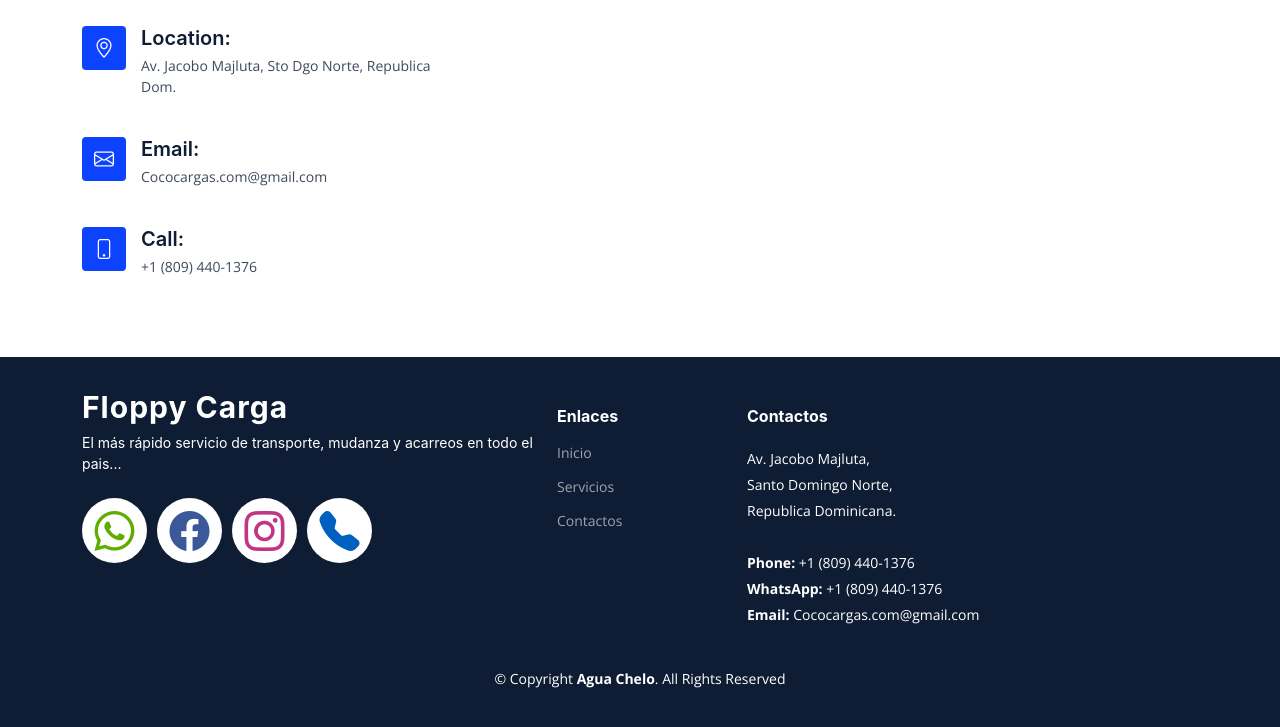
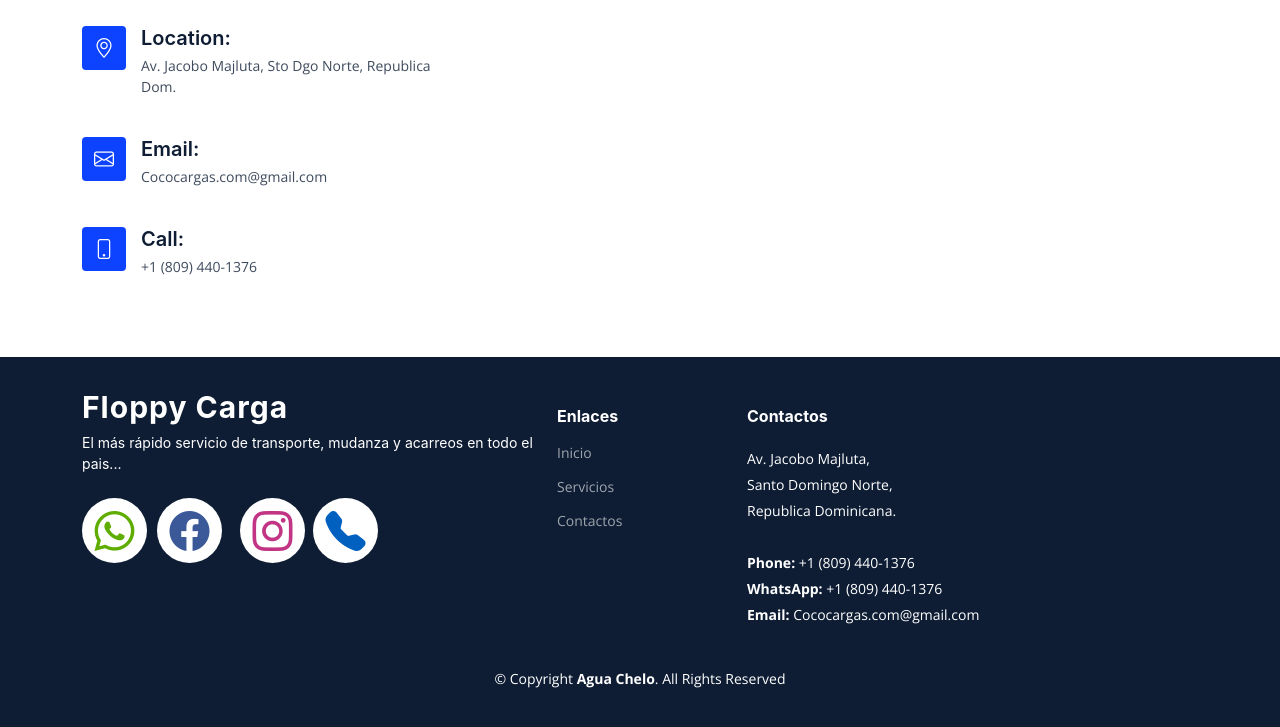
Before and after one commit to osvaldodelr/cococargas, a plain HTML site: page contacts.html in a window 1280 px wide. Shown: the part 1141-1868 px from the top of the page. Drawn offline with nearby package versions, Linux system fonts and the light colour scheme.

Commit message:
Update contacts.html

```diff
--- a/contacts.html
+++ b/contacts.html
@@ -159,7 +159,9 @@
           <div class="social-links d-flex mt-4">
             <a href="https://wa.me/18094401376" target="_blank" class="whatsapp"><i class="bi bi-whatsapp fs-1"></i></a>
             <a href="https://facebook.com/floppycarga" target="_blank" class="facebook"><i class="bi bi-facebook fs-1"></i></a>
-            <a href="https://instagram.com/floppycarga" target="_blank" class="instagram"><i class="bi bi-instagram fs-1"></i></a>
+            <a href="https://instagram.com/floppycarga" target="_blank" class="instagram mx-2">
+  <i class="bi bi-instagram fs-1"></i>
+</a>
             <a href="tel:+18094401376" target="_blank" class="telephone-fill"><i class="bi bi-telephone-fill fs-1"></i></a>
           </div>
         </div>
```
